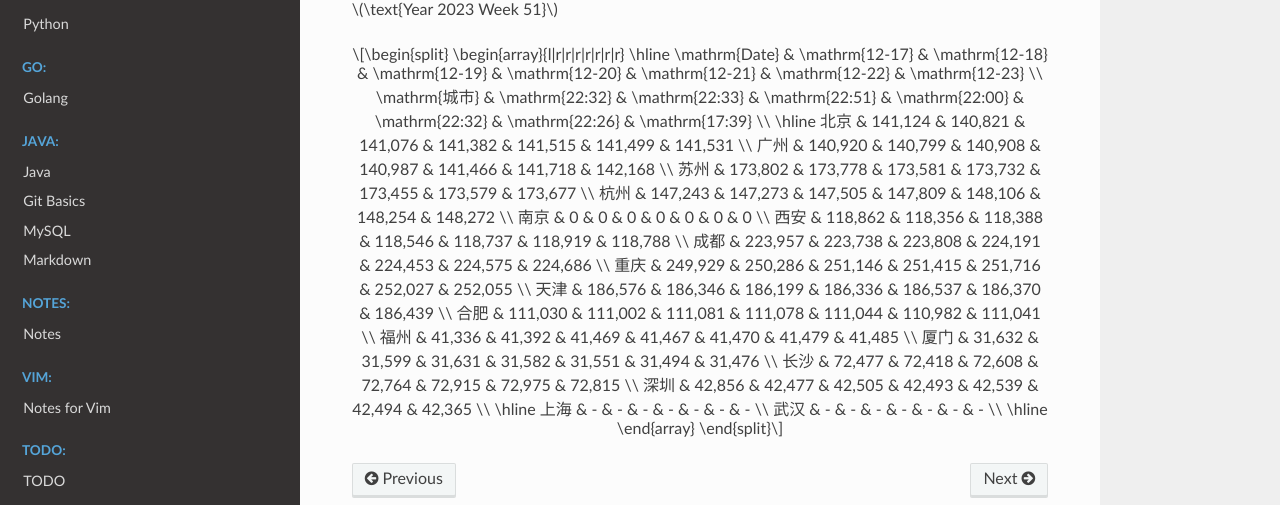
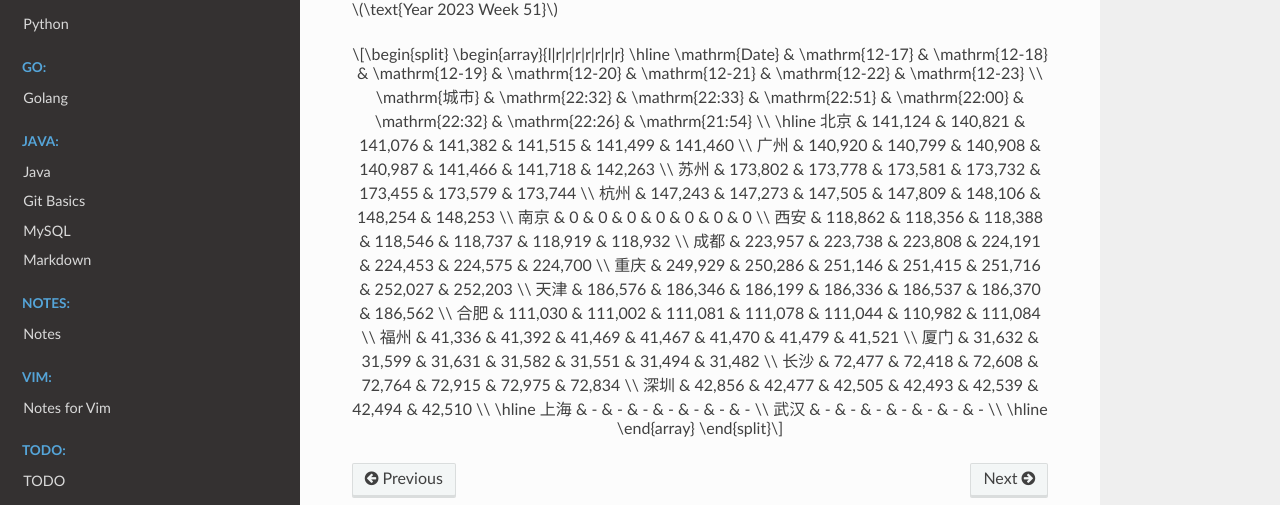
Before and after one commit to Pyrad/pyradnotes, a Sphinx documentation site: the page built from source/RealEstate/resalenumbers2023.md, in a window 1280 px wide and 900 px high, scrolled down 20782 px. Shown: the part 272-777 px from the top of the window. Built offline with Sphinx 7.4.7 and the Read the Docs theme 2.0.0, drawn with Linux system fonts in a browser that asks for light colours; a script that is not in the unit is left out.

Commit message:
Realestate Update resale numbers 2023-12-23 21:54

```diff
--- a/source/RealEstate/resalenumbers2023.md
+++ b/source/RealEstate/resalenumbers2023.md
@@ -1346,22 +1346,22 @@
 \begin{array}{l|r|r|r|r|r|r|r}
 \hline
 \mathrm{Date} & \mathrm{12-17} & \mathrm{12-18} & \mathrm{12-19} & \mathrm{12-20} & \mathrm{12-21} & \mathrm{12-22} & \mathrm{12-23} \\
-\mathrm{城市} & \mathrm{22:32} & \mathrm{22:33} & \mathrm{22:51} & \mathrm{22:00} & \mathrm{22:32} & \mathrm{22:26} & \mathrm{17:39} \\
+\mathrm{城市} & \mathrm{22:32} & \mathrm{22:33} & \mathrm{22:51} & \mathrm{22:00} & \mathrm{22:32} & \mathrm{22:26} & \mathrm{21:54} \\
 \hline
-北京 & 141,124 & 140,821 & 141,076 & 141,382 & 141,515 & 141,499 & 141,531 \\
-广州 & 140,920 & 140,799 & 140,908 & 140,987 & 141,466 & 141,718 & 142,168 \\
-苏州 & 173,802 & 173,778 & 173,581 & 173,732 & 173,455 & 173,579 & 173,677 \\
-杭州 & 147,243 & 147,273 & 147,505 & 147,809 & 148,106 & 148,254 & 148,272 \\
+北京 & 141,124 & 140,821 & 141,076 & 141,382 & 141,515 & 141,499 & 141,460 \\
+广州 & 140,920 & 140,799 & 140,908 & 140,987 & 141,466 & 141,718 & 142,263 \\
+苏州 & 173,802 & 173,778 & 173,581 & 173,732 & 173,455 & 173,579 & 173,744 \\
+杭州 & 147,243 & 147,273 & 147,505 & 147,809 & 148,106 & 148,254 & 148,253 \\
 南京 & 0 & 0 & 0 & 0 & 0 & 0 & 0 \\
-西安 & 118,862 & 118,356 & 118,388 & 118,546 & 118,737 & 118,919 & 118,788 \\
-成都 & 223,957 & 223,738 & 223,808 & 224,191 & 224,453 & 224,575 & 224,686 \\
-重庆 & 249,929 & 250,286 & 251,146 & 251,415 & 251,716 & 252,027 & 252,055 \\
-天津 & 186,576 & 186,346 & 186,199 & 186,336 & 186,537 & 186,370 & 186,439 \\
-合肥 & 111,030 & 111,002 & 111,081 & 111,078 & 111,044 & 110,982 & 111,041 \\
-福州 & 41,336 & 41,392 & 41,469 & 41,467 & 41,470 & 41,479 & 41,485 \\
-厦门 & 31,632 & 31,599 & 31,631 & 31,582 & 31,551 & 31,494 & 31,476 \\
-长沙 & 72,477 & 72,418 & 72,608 & 72,764 & 72,915 & 72,975 & 72,815 \\
-深圳 & 42,856 & 42,477 & 42,505 & 42,493 & 42,539 & 42,494 & 42,365 \\
+西安 & 118,862 & 118,356 & 118,388 & 118,546 & 118,737 & 118,919 & 118,932 \\
+成都 & 223,957 & 223,738 & 223,808 & 224,191 & 224,453 & 224,575 & 224,700 \\
+重庆 & 249,929 & 250,286 & 251,146 & 251,415 & 251,716 & 252,027 & 252,203 \\
+天津 & 186,576 & 186,346 & 186,199 & 186,336 & 186,537 & 186,370 & 186,562 \\
+合肥 & 111,030 & 111,002 & 111,081 & 111,078 & 111,044 & 110,982 & 111,084 \\
+福州 & 41,336 & 41,392 & 41,469 & 41,467 & 41,470 & 41,479 & 41,521 \\
+厦门 & 31,632 & 31,599 & 31,631 & 31,582 & 31,551 & 31,494 & 31,482 \\
+长沙 & 72,477 & 72,418 & 72,608 & 72,764 & 72,915 & 72,975 & 72,834 \\
+深圳 & 42,856 & 42,477 & 42,505 & 42,493 & 42,539 & 42,494 & 42,510 \\
 \hline
 上海 & - & - & - & - & - & - & - \\
 武汉 & - & - & - & - & - & - & - \\
```
Also changed, not shown: 1 other file.
